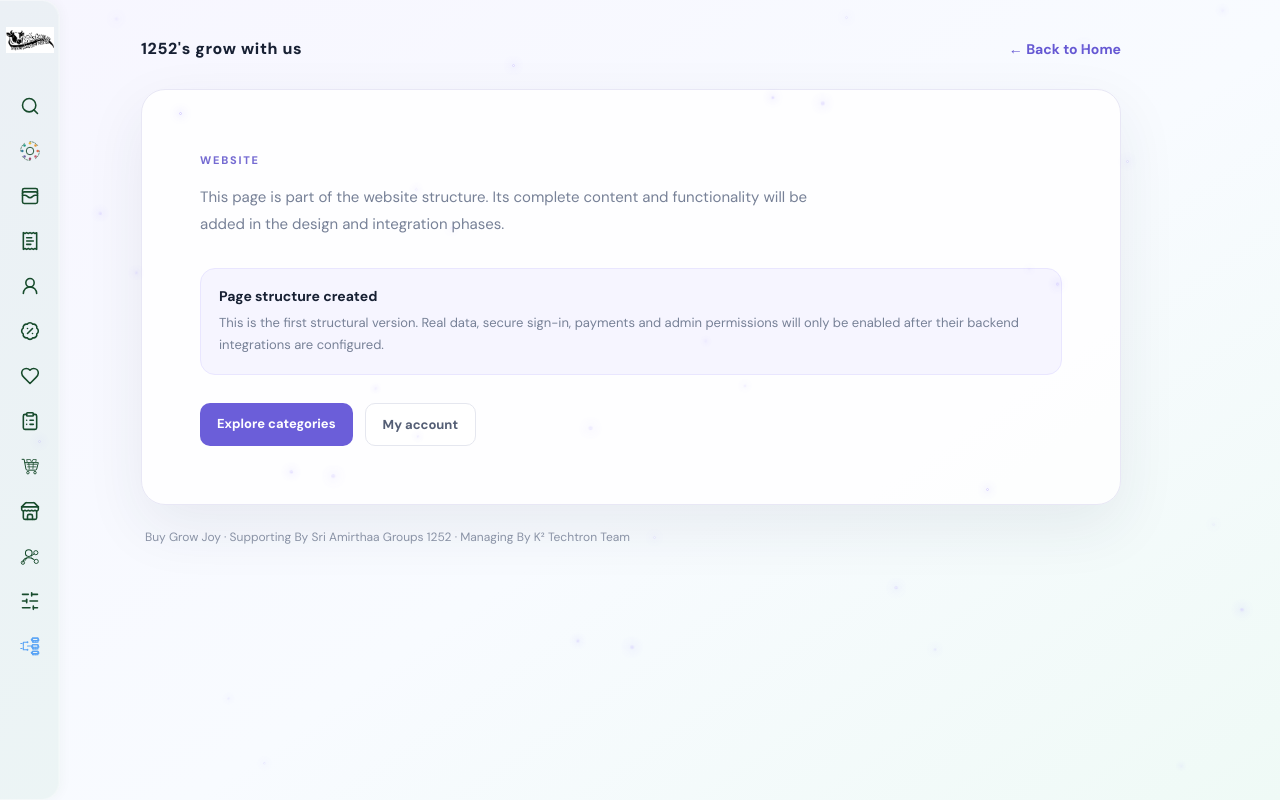
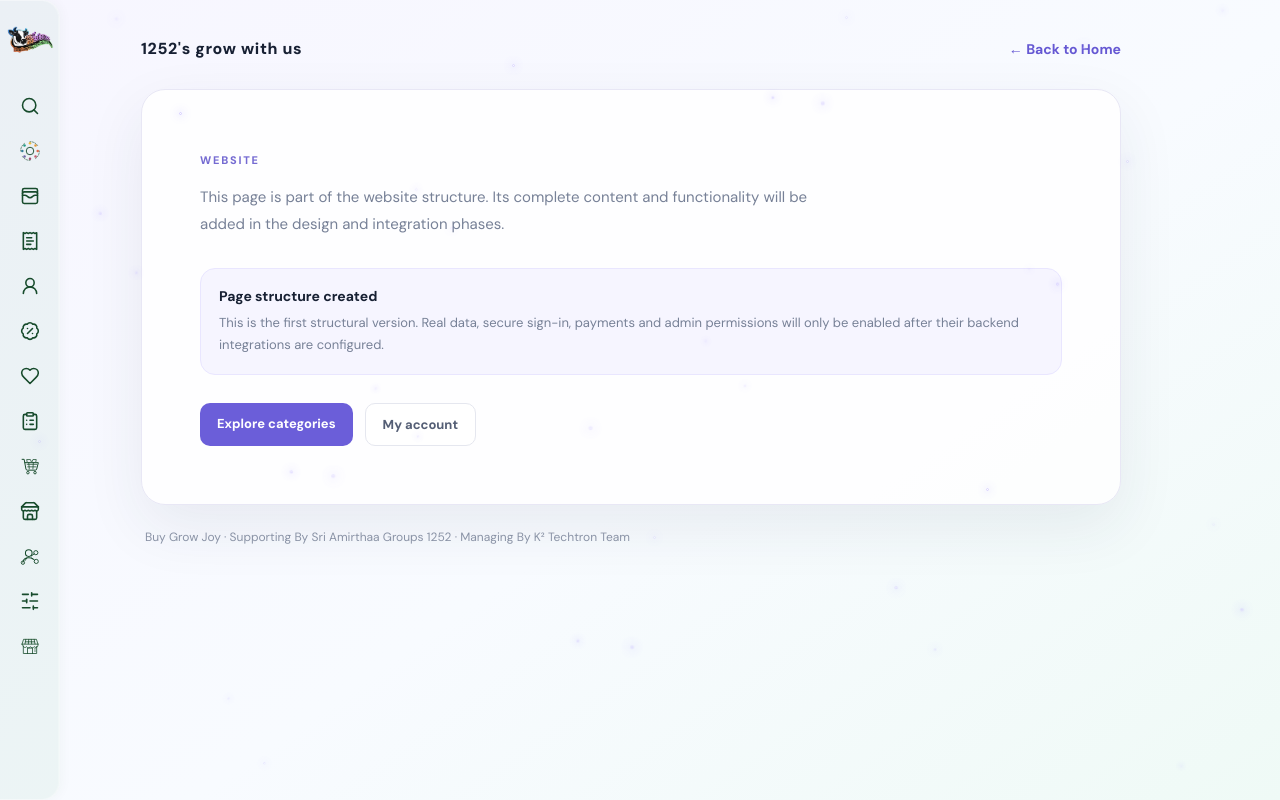
Before and after one commit to eprojects1252/1252-s-grow-with-us, a Next.js app: page / in a window 1280 px wide. Built offline with nearby package versions, Linux system fonts and the light colour scheme.

Commit message:
Use uploaded transparent logo and unified Stores icon

```diff
--- a/components/site-sidebar.tsx
+++ b/components/site-sidebar.tsx
@@ -11,14 +11,12 @@ import {
 
 function StoresNetworkIcon(props: {size?:number;strokeWidth?:number}) {
   return <svg width={props.size ?? 20} height={props.size ?? 20} viewBox="0 0 48 48" fill="none" aria-hidden="true">
-    <g stroke="#5aa4f5" strokeWidth="2.8" strokeLinecap="round" strokeLinejoin="round">
-      <path d="M18 15H8v8M18 33H8v-8M18 24h9M27 8h3M27 24h3M27 40h3"/>
-      <path d="M30 5h13v10H30zM30 21h13v10H30zM30 37h13v8H30z"/>
-      <path d="M30 5h13l2 4v2H28V9zM30 21h13l2 4v2H28v-2zM30 37h13l2 3v2H28v-2z"/>
-      <path d="M33 11v4M38 11v4M33 27v4M38 27v4M33 42v3M38 42v3"/>
-      <path d="M2 18h3M2 30h3"/>
+    <g stroke="currentColor" strokeWidth={props.strokeWidth ?? 1.9} strokeLinecap="round" strokeLinejoin="round">
+      <path d="M5 19.5 8.5 8h31L43 19.5v3a5 5 0 0 1-9 3 5 5 0 0 1-9 0 5 5 0 0 1-9 0 5 5 0 0 1-9-3z"/>
+      <path d="M8 25v17h32V25M18 42V29h12v13M13 14h22M14 8l-2 11M34 8l2 11"/>
+      <path d="M4 19.5h40M21 8l-1 11M27 8l1 11"/>
+      <path d="M35 31h2M35 36h2"/>
     </g>
-    <circle cx="18" cy="15" r="2.2" fill="#5aa4f5"/><circle cx="18" cy="33" r="2.2" fill="#5aa4f5"/>
   </svg>;
 }
 
@@ -119,7 +117,7 @@ export default function SiteSidebar() {
       </div>}
       <aside className={`site-sidebar ${expanded ? "is-expanded" : "is-collapsed"} ${searchOpen ? "has-search-open" : ""}`}>
         <button className="site-sidebar-brand" type="button" onClick={() => setExpanded(v => !v)} aria-label={expanded ? "Collapse sidebar" : "Expand sidebar"} title="Grow With Us — expand or collapse">
-          <img src="/images/1252-logo.png" alt="1252's Grow With Us" />
+          <img src="/images/grow-with-us-logo.png" alt="1252's Grow With Us" />
         </button>
         <nav aria-label="Site navigation">
           {items.map(({ label, icon: Icon, href, key }) => (
```
